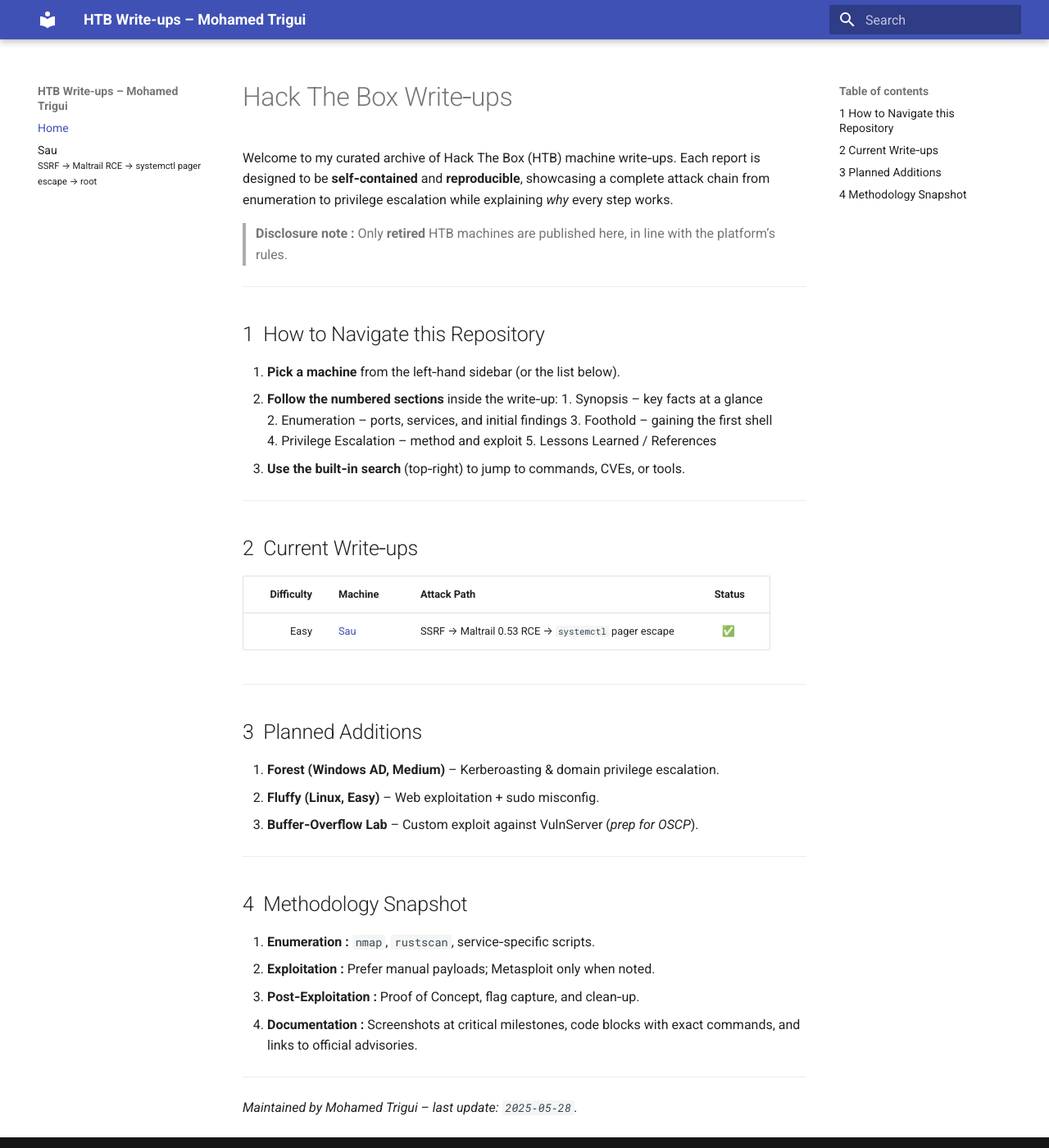
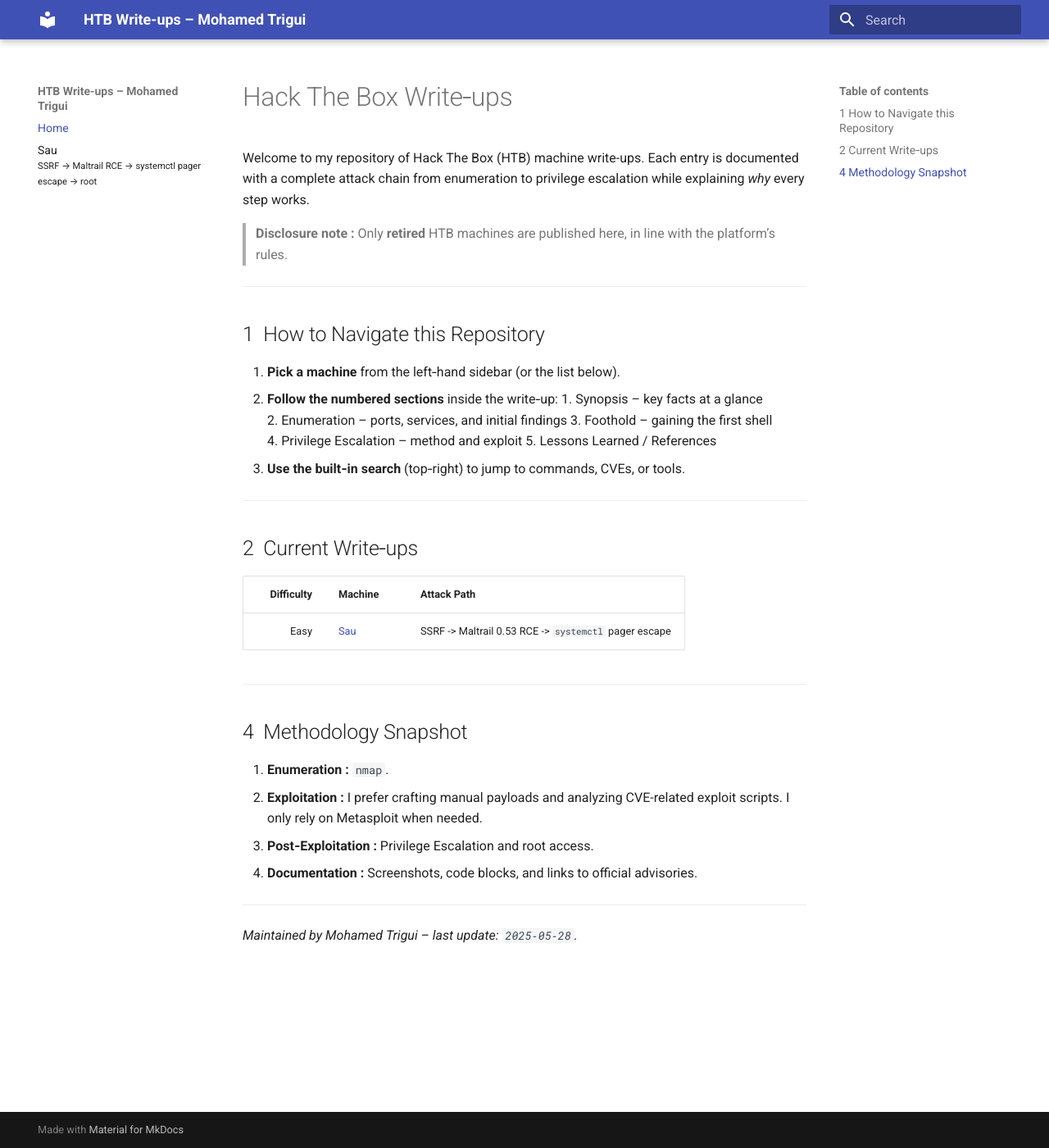
Before and after one commit to medTrigui/htb-writeups, an MkDocs documentation site: the page built from docs/index.md, in a window 1280 px wide and 1400 px high. Shown: the whole window at 82% size. Built offline with MkDocs 1.6.1 and Material for MkDocs 9.7.7, drawn with Linux system fonts in a browser that asks for light colours.

Commit message:
docs: refine exploitation philosophy

```diff
--- a/docs/index.md
+++ b/docs/index.md
@@ -1,6 +1,5 @@
 # Hack The Box Write‑ups
-
-Welcome to my curated archive of Hack The Box (HTB) machine write‑ups.  Each report is designed to be **self‑contained** and **reproducible**, showcasing a complete attack chain from enumeration to privilege escalation while explaining *why* every step works.
+Welcome to my repository of Hack The Box (HTB) machine write-ups. Each entry is documented with a complete attack chain from enumeration to privilege escalation while explaining *why* every step works.
 
 > **Disclosure note :** Only **retired** HTB machines are published here, in line with the platform’s rules.
 
@@ -21,28 +20,20 @@
 
 ## 2  Current Write‑ups
 
-| Difficulty | Machine           | Attack Path                                         |  Status |
-| ---------: | ----------------- | --------------------------------------------------- | :-----: |
-|       Easy | [Sau](Sau/Sau.md) | SSRF → Maltrail 0.53 RCE → `systemctl` pager escape |    ✅    |
+| Difficulty | Machine           | Attack Path                                           |
+| ---------: | ----------------- | ----------------------------------------------------- |
+|       Easy | [Sau](Sau/Sau.md) | SSRF -> Maltrail 0.53 RCE -> `systemctl` pager escape |
 
 <!-- Add rows here as new write‑ups are published. -->
 
 ---
 
-## 3  Planned Additions
-
-1. **Forest (Windows AD, Medium)** – Kerberoasting & domain privilege escalation.
-2. **Fluffy (Linux, Easy)** – Web exploitation + sudo misconfig.
-3. **Buffer‑Overflow Lab** – Custom exploit against VulnServer (*prep for OSCP*).
-
----
-
 ## 4  Methodology Snapshot
 
-1. **Enumeration :**  `nmap`, `rustscan`, service‑specific scripts.
-2. **Exploitation :**  Prefer manual payloads; Metasploit only when noted.
-3. **Post‑Exploitation :**  Proof of Concept, flag capture, and clean‑up.
-4. **Documentation :**  Screenshots at critical milestones, code blocks with exact commands, and links to official advisories.
+1. **Enumeration :**  `nmap`.
+2. **Exploitation :**  I prefer crafting manual payloads and analyzing CVE-related exploit scripts. I only rely on Metasploit when needed.
+3. **Post‑Exploitation :**  Privilege Escalation and root access.
+4. **Documentation :**  Screenshots, code blocks, and links to official advisories.
 
 ---
 
```
